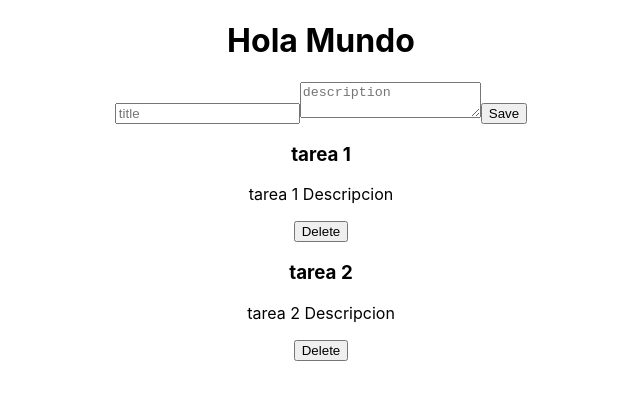
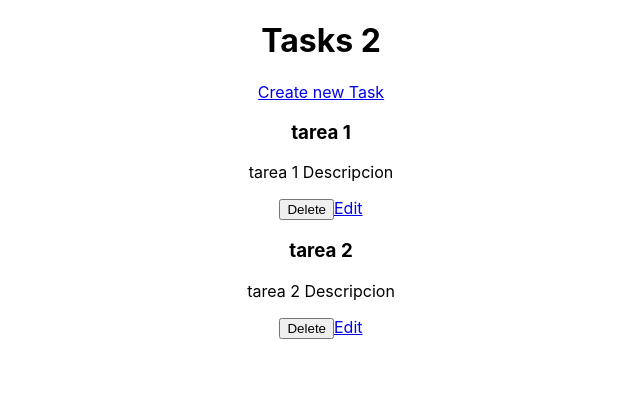
Before and after one commit to YordanSBarrera/react-rtk-crud, a React (Create React App) app: page / in a window 1280 px wide. Shown: the top 400 px of the page, without its empty margins (319-959 px from the left). Built offline with nearby package versions, Linux system fonts and the light colour scheme.

Commit message:
useEffect with someProblem

```diff
--- a/package.json
+++ b/package.json
@@ -10,6 +10,7 @@
     "react": "^18.2.0",
     "react-dom": "^18.2.0",
     "react-redux": "^8.0.2",
+    "react-router-dom": "^6.3.0",
     "react-scripts": "5.0.1",
     "uuid": "^8.3.2",
     "web-vitals": "^2.1.4"
--- a/src/App.js
+++ b/src/App.js
@@ -1,13 +1,15 @@
 import "./App.css";
 import TaskForm from "./components/TaskForm";
 import TasksList from "./components/TasksList";
-
+import { Routes, Route } from "react-router-dom";
 const App = () => {
   return (
     <div className="App">
-      <h1>Hola Mundo</h1>
-      <TaskForm />
-      <TasksList />
+      <Routes>
+        <Route path="/add" element={<TaskForm />} />
+        <Route path="/" element={<TasksList />} />
+        <Route path="/edit:id" element={<TaskForm/>}/>
+      </Routes>
     </div>
   );
 };
--- a/src/components/TaskForm.js
+++ b/src/components/TaskForm.js
@@ -1,7 +1,8 @@
-import { useState } from "react";
-import { useDispatch } from "react-redux";
+import { useEffect, useState } from "react";
+import { useDispatch, useSelector } from "react-redux";
 import { addTask } from "../features/tasks/taskSlice";
-import {v4 as uuid} from "uuid";
+import { v4 as uuid } from "uuid";
+import { useNavigate, useParams } from "react-router-dom";
 
 function TaskForm() {
   const [task, setTask] = useState({
@@ -9,14 +10,18 @@ function TaskForm() {
     description: "",
   });
 
+  const allTasks = useSelector((state) => state.tasks);
+  const navegate = useNavigate();
   const dispatch = useDispatch();
+  const params = useParams();
+
+  // console.log(tasks);
 
   const handleChange = (e) => {
     setTask({
       ...task,
       [e.target.name]: e.target.value,
     });
-    // console.log();
   };
   const handleSubmit = (e) => {
     e.preventDefault();
@@ -26,9 +31,23 @@ function TaskForm() {
         id: uuid(),
       })
     );
-
+    navegate("/");
   };
 
+  useEffect(() => {
+    console.log(params, allTasks);
+    if (params.id) {
+      setTask(
+        allTasks.map((tarea) => {
+          if (params.id === tarea.id) return tarea;
+        })
+      );
+    }
+    // console.log(task);
+  }, [params, allTasks]);
+  useEffect(() => {
+    console.log(task);
+  }, [task]);
   return (
     <form onSubmit={handleSubmit}>
       <input
@@ -36,11 +55,13 @@ function TaskForm() {
         type="text"
         placeholder="title"
         onChange={handleChange}
+        value={task ? task.title : ""}
       />
       <textarea
         name="description"
         placeholder="description"
         onChange={handleChange}
+        value={task ? task.description : ""}
       ></textarea>
       <button>Save</button>
     </form>
--- a/src/components/TasksList.js
+++ b/src/components/TasksList.js
@@ -2,6 +2,7 @@ import React from "react";
 import { useSelector } from "react-redux";
 import { useDispatch } from "react-redux";
 import { deleteTask } from "../features/tasks/taskSlice";
+import { Link } from "react-router-dom";
 
 function TasksList() {
   const tasks = useSelector((state) => state.tasks);
@@ -15,12 +16,17 @@ function TasksList() {
 
   return (
     <div>
+      <h1>Tasks {tasks.length}</h1>
+      <Link to="/add">Create new Task</Link>
       {tasks.map((task) => {
         return (
           <div key={task.id}>
             <h3>{task.title}</h3>
             <p>{task.description}</p>
             <button onClick={() => clickDelete(task.id)}>Delete</button>
+            <Link to={`/edit:${task.id}`}>
+              Edit
+            </Link>
           </div>
         );
       })}
--- a/src/features/tasks/taskSlice.js
+++ b/src/features/tasks/taskSlice.js
@@ -1,6 +1,6 @@
 //import { createSlice } from "@reduxjs/toolkit";
 import { createSlice } from "@reduxjs/toolkit";
-
+//import { v4 as idUuid } from "uuid";
 const initialState = [
   {
     id: "1",
--- a/src/index.js
+++ b/src/index.js
@@ -4,13 +4,16 @@ import "./index.css";
 import App from "./App";
 import reportWebVitals from "./reportWebVitals";
 import { Provider } from "react-redux";
-import {store} from './app/store'
+import { store } from "./app/store";
+import { BrowserRouter } from "react-router-dom";
 
 const root = ReactDOM.createRoot(document.getElementById("root"));
 root.render(
   <React.StrictMode>
     <Provider store={store}>
-      <App />
+      <BrowserRouter>
+        <App />
+      </BrowserRouter>
     </Provider>
   </React.StrictMode>
 );
```
Also changed, not shown: 1 other file (tests, documents, lock files or other folders).
